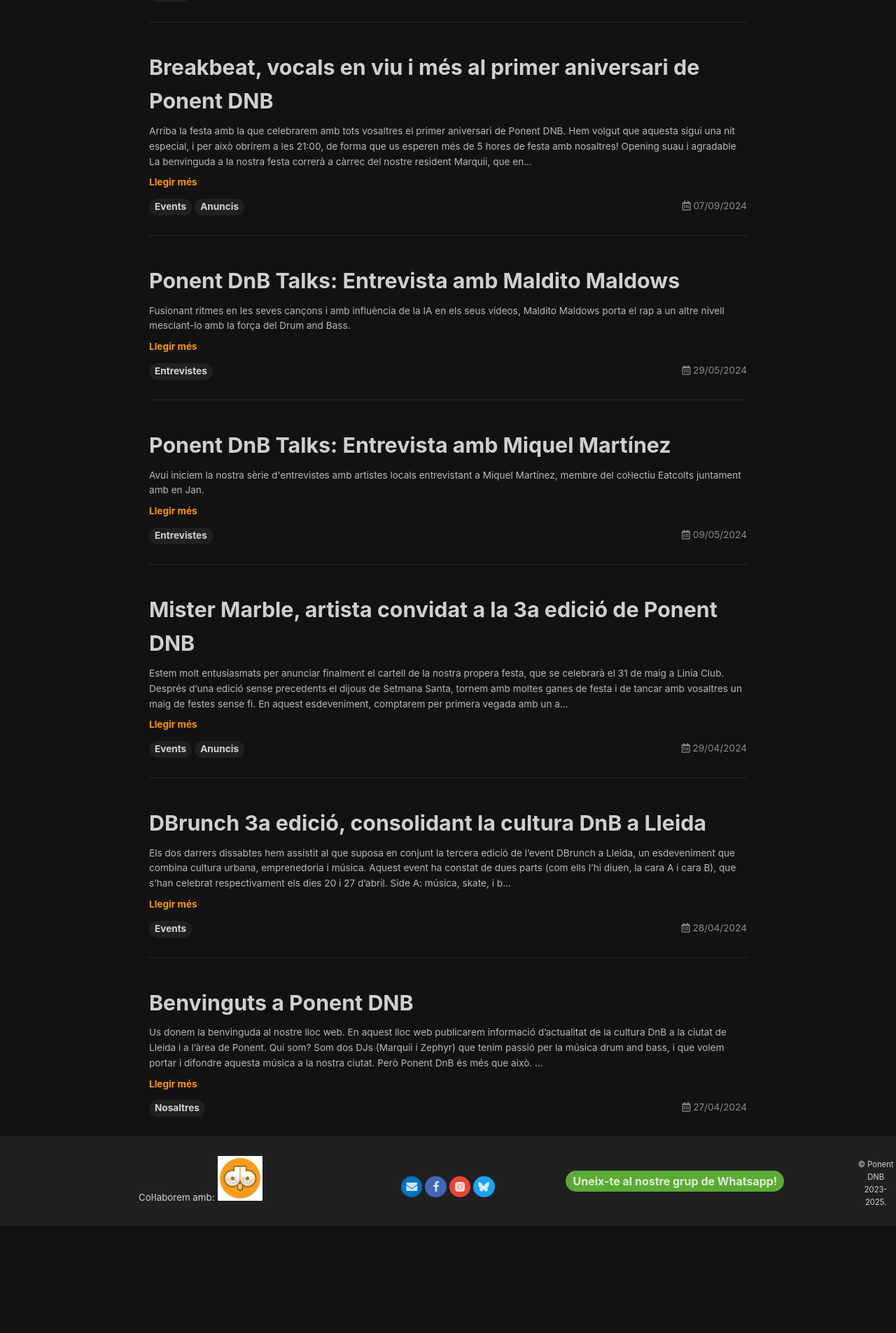
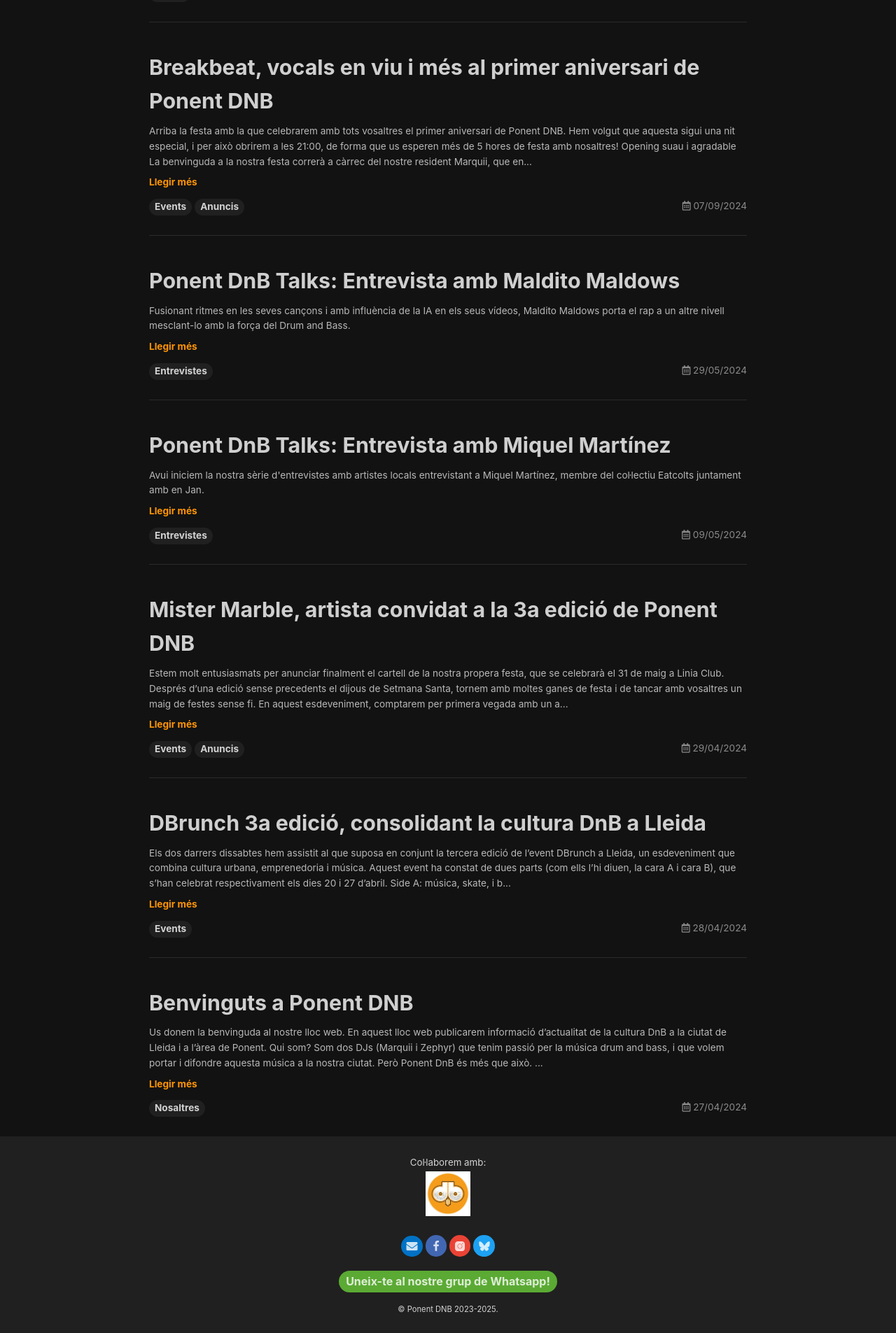
Before and after one commit to ponentdnb/ponentdnb.com, a Jekyll site: the page built from index.html, in a window 1280 px wide. Shown: the part 1097-3002 px from the top of the page at 70% size. Built offline with Jekyll 4.4.1, drawn with Linux system fonts in a browser that asks for light colours; nearby versions of some CDN libraries; the list of posts is cut into pages by our own code; before the commit the page ends 2849 px from its top, so only the background shows below that.

Commit message:
fix footer

```diff
--- a/_includes/footer.html
+++ b/_includes/footer.html
@@ -2,7 +2,7 @@
 <footer class="footer py-4 js-page-footer">
   <div class="main">
     <div style="width: 100%; text-align: center; position: relative"><small>Col·laborem amb:</small>
-    <a href="https://instagram.com/dbrunchfest"><img src="/images/dbrunch.jpg" style="height: 64px; width: auto" alt="DBrunch" /></a></div></div>
+    <div style="display: block"><a href="https://instagram.com/dbrunchfest"><img src="/images/dbrunch.jpg" style="height: 64px; width: auto" alt="DBrunch" /></a></div></div>
     {%- assign _site_author = site.author -%}
     {%- if _site_author.type == 'organization' -%}
       {%- assign _site_author_itemtype = 'http://schema.org/Organization' -%}
```
